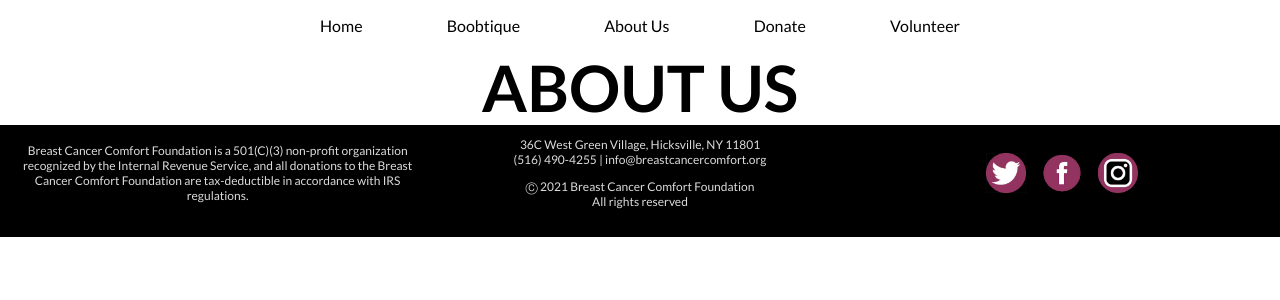
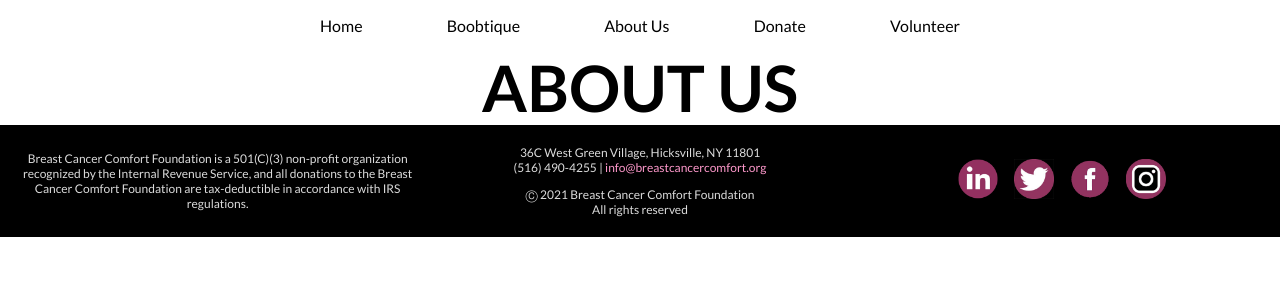
Before and after one commit to vishalicious213/bcc-v2, a Next.js app: page /about in a window 1280 px wide. Shown: the top 300 px of the page. Built offline with nearby package versions, Linux system fonts and the light colour scheme.

Commit message:
styling footer, added LinkedIn icon

```diff
--- a/components/footer.js
+++ b/components/footer.js
@@ -10,19 +10,22 @@ export default function Footer() {
 
             <div className='footer-text'>
                 <p className='no-space-below'>36C West Green Village, Hicksville, NY 11801</p>
-                <p className='no-space-above min-space-below'>(516) 490-4255   |   info@breastcancercomfort.org</p>
+                <p className='no-space-above min-space-below'>(516) 490-4255   |   <a href='mailto:info@breastcancercomfort.org'>info@breastcancercomfort.org</a></p>
                 <p className='no-space-below'>Ⓒ 2021 Breast Cancer Comfort Foundation</p>
                 <p className='no-space-above'>All rights reserved</p>
             </div>
 
             <div className='footer-social'>
-                <a href="https://twitter.com/BreastComfort">
+                <a target='_blank' rel='noopener' className='icon' href="https://www.linkedin.com/company/breast-cancer-comfort-foundation-inc/">
+                    <img src='/li.png' alt='LinkedIn' />
+                </a>
+                <a target='_blank' rel='noopener' className='icon' href="https://twitter.com/BreastComfort">
                     <img src='/twitter.jpg' alt='Twitter' />
                 </a>
-                <a href="https://www.facebook.com/breastcancercomfort/">
+                <a target='_blank' rel='noopener' className='icon' href="https://www.facebook.com/breastcancercomfort/">
                     <img src='/fb.png' alt='Facebook' />
                 </a>
-                <a href="https://www.instagram.com/breastcancercomfort/">
+                <a target='_blank' rel='noopener' className='icon' href="https://www.instagram.com/breastcancercomfort/">
                     <img src='/ig.png' alt='Instagram' />
                 </a>
             </div>
@@ -39,7 +42,7 @@ export default function Footer() {
                 display: flex;
                 justify-content: center;
                 align-items: center;
-                padding-bottom: 1rem;
+                padding: .5rem 0;
               }
 
               .footer-text {
@@ -64,13 +67,15 @@ export default function Footer() {
 
               .footer img {
                 width: 2.5rem;
-                margin: 0 .5rem;
+                // margin: 0 .5rem;
               }
 
               .footer a {
-                display: flex;
-                justify-content: center;
-                align-items: center;
+                color: #ff99cc;
+              }
+
+              .icon {
+                margin: 0 .5rem;
               }
             `}
         </style>
```
Also changed, not shown: public/li.png (added).
